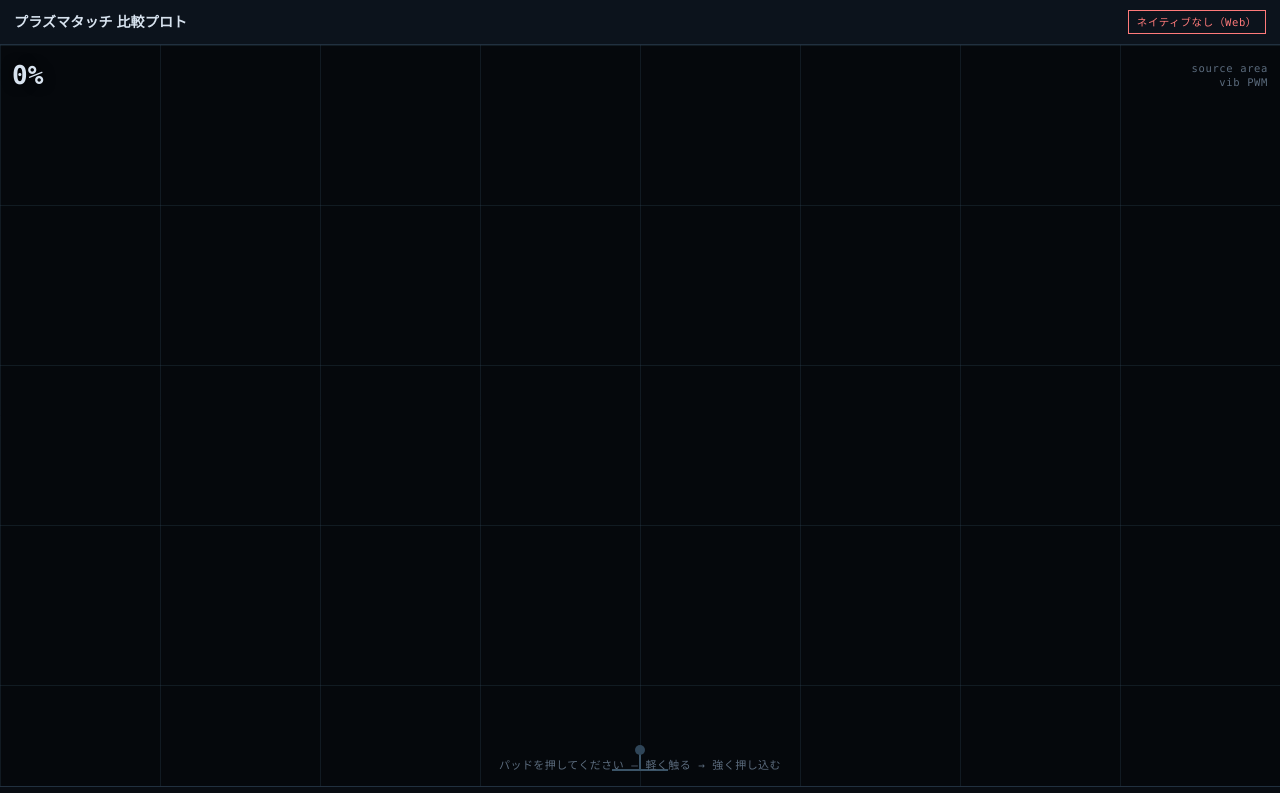
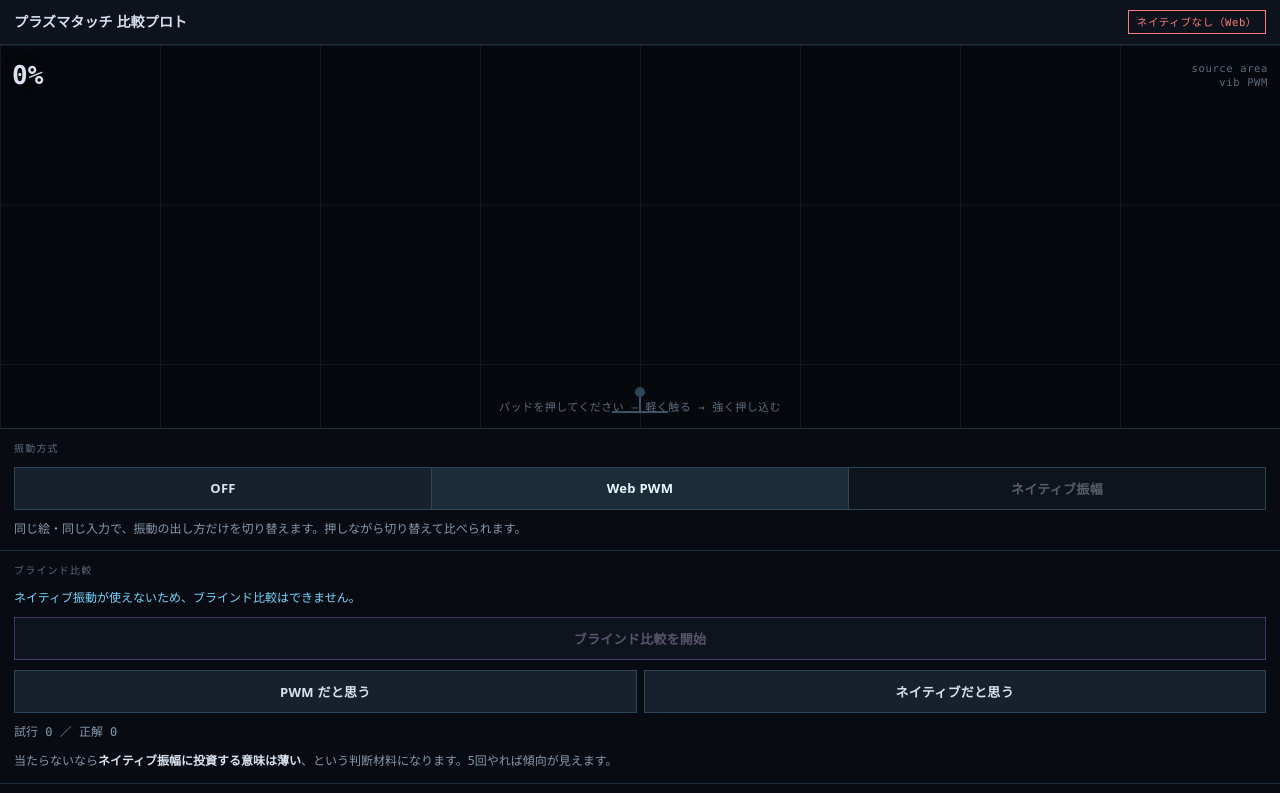
Before and after one commit to gerupon-lgtm/plasma-touch, a website: page www/index.html in a window 1280 px wide. Shown: the top 793 px of the page. Drawn offline with Linux system fonts and the light colour scheme.

Commit message:
Add files via upload

```diff
--- a/www/index.html
+++ b/www/index.html
@@ -21,15 +21,15 @@
     -webkit-touch-callout:none;-webkit-user-select:none;user-select:none;
     overscroll-behavior:none;line-height:1.55;
   }
-  #app{min-height:100%;display:flex;flex-direction:column;padding:env(safe-area-inset-top) 0 env(safe-area-inset-bottom)}
+  #app{min-height:100dvh;display:flex;flex-direction:column;padding:env(safe-area-inset-top) 0 env(safe-area-inset-bottom)}
 
   header{display:flex;align-items:center;gap:10px;padding:10px 14px;border-bottom:1px solid var(--line);background:var(--panel-2)}
   header h1{font-size:14px;font-weight:600;margin:0;letter-spacing:.01em;white-space:nowrap}
   .chip{font-family:var(--mono);font-size:10.5px;letter-spacing:.06em;padding:3px 8px;border:1px solid currentColor;margin-left:auto;white-space:nowrap}
   .c-ok{color:var(--ok)} .c-bad{color:var(--bad)} .c-idle{color:var(--ink-faint)}
 
-  #padwrap{position:relative;flex:1 1 auto;min-height:46vh;background:#05080C;border-bottom:1px solid var(--line)}
-  canvas{display:block;width:100%;height:100%;touch-action:none}
+  #padwrap{position:relative;flex:0 0 auto;height:48dvh;min-height:260px;background:#05080C;border-bottom:1px solid var(--line)}
+  canvas{position:absolute;inset:0;display:block;width:100%;height:100%;touch-action:none}
   #hud{position:absolute;top:10px;left:12px;right:12px;display:flex;align-items:center;gap:10px;pointer-events:none;font-family:var(--mono)}
   #hudVal{font-size:26px;font-weight:600;font-variant-numeric:tabular-nums;min-width:4.4em;text-shadow:0 0 12px rgba(0,0,0,.9)}
   #hudSrc{font-size:10.5px;color:var(--ink-faint);letter-spacing:.06em;text-align:right;margin-left:auto;line-height:1.4}
@@ -189,12 +189,14 @@
   var DPR=Math.min(window.devicePixelRatio||1,2);
   function sizePad(){
     var box=$('padwrap').getBoundingClientRect();
-    S.cssW=Math.max(120,Math.round(box.width));
-    S.cssH=Math.max(120,Math.round(box.height));
-    pad.width=Math.round(S.cssW*DPR);
-    pad.height=Math.round(S.cssH*DPR);
+    var w=Math.max(120,Math.round(box.width));
+    var h=Math.max(120,Math.round(box.height));
+    if(w===S.cssW && h===S.cssH) return;   // 変化なしなら触らない（自己増殖の防止）
+    S.cssW=w; S.cssH=h;
+    pad.width=Math.round(w*DPR);
+    pad.height=Math.round(h*DPR);
     ctx.setTransform(DPR,0,0,DPR,0,0);
-    if(!S.active){ S.x=S.cssW/2; S.y=S.cssH*0.38; }
+    if(!S.active){ S.x=w/2; S.y=h*0.38; }
   }
   window.addEventListener('resize',sizePad);
   if(window.ResizeObserver){ new ResizeObserver(sizePad).observe($('padwrap')); }
```
